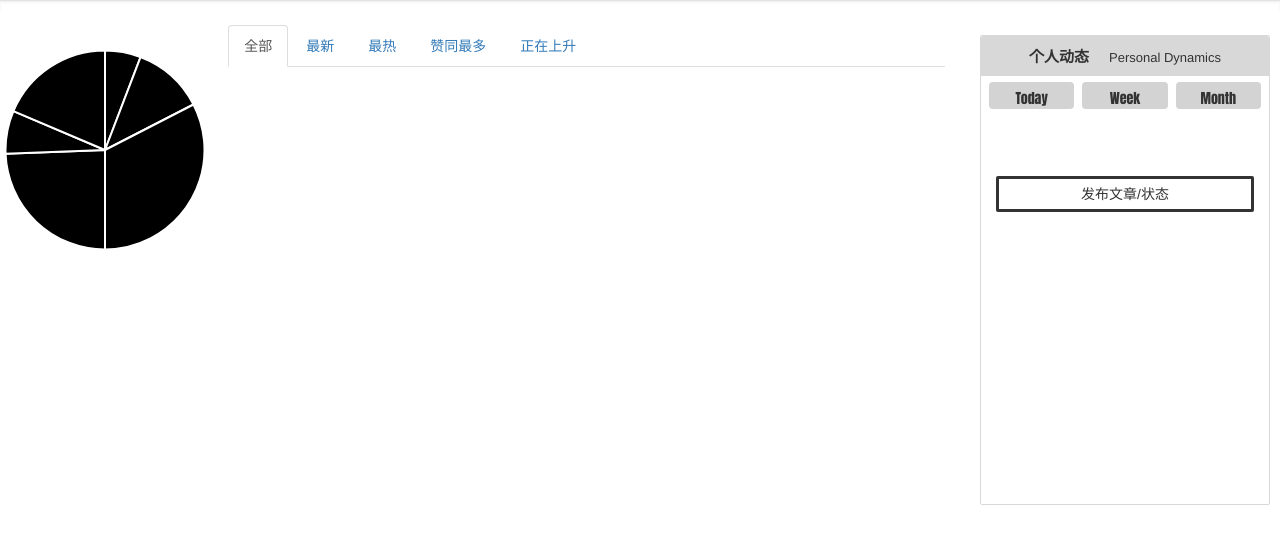
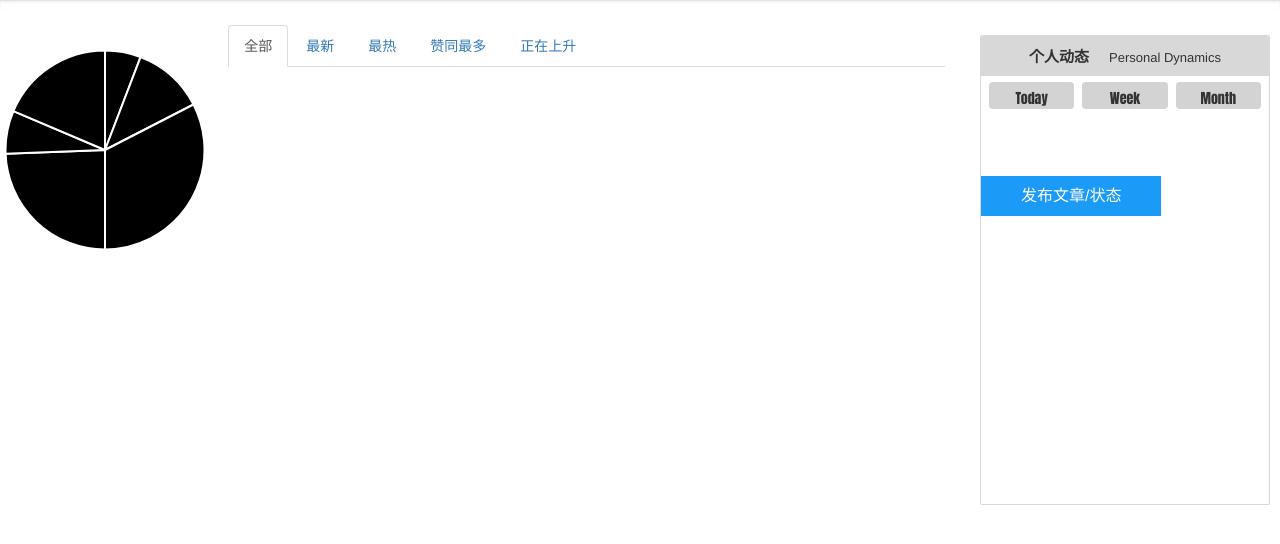
Before and after one commit to JunLeeTerry/omret, a Django app: template omret/1/omret/templates/omretnews/index.html in a window 1280 px wide. Shown: the part 50-594 px from the top of the page. Run offline with Django 3.2, Linux system fonts and the light colour scheme; the template is opened without the code that fills it, so the values that code supplies are empty; some libraries are stand-ins or nearby versions.

Commit message:
20160103

```diff
--- a/omret/1/omret/templates/omretnews/index.html
+++ b/omret/1/omret/templates/omretnews/index.html
@@ -2,6 +2,7 @@
 
 {% block link %}
 <link rel="stylesheet" href="/static/css/omretnews/index.css">
+<link rel="stylesheet" href="/static/bootstrap-3.3.5/css/buttons.css">
 <script src="/static/other/chart/Chart.min.js"></script>
 {% endblock %}
 
@@ -97,9 +98,12 @@ Index
 		</div>
 
 		<!-- click turn to post status page -->
+		<!--
 		<div id="poststatus">
 		    发布文章/状态
 		</div>
+		-->
+		<a href="#" class="button button-primary">发布文章/状态</a>
 	    </div>
 	</div>
     </div>
```
